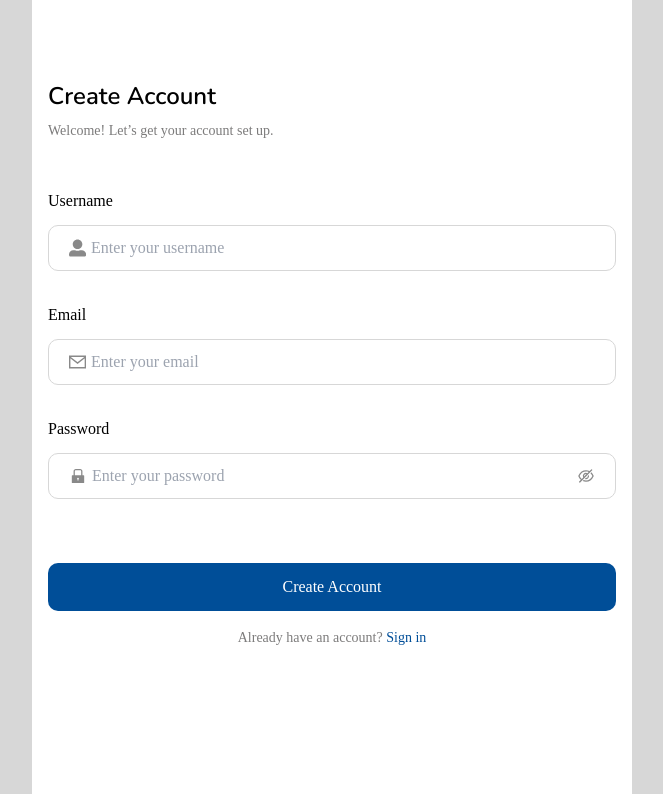
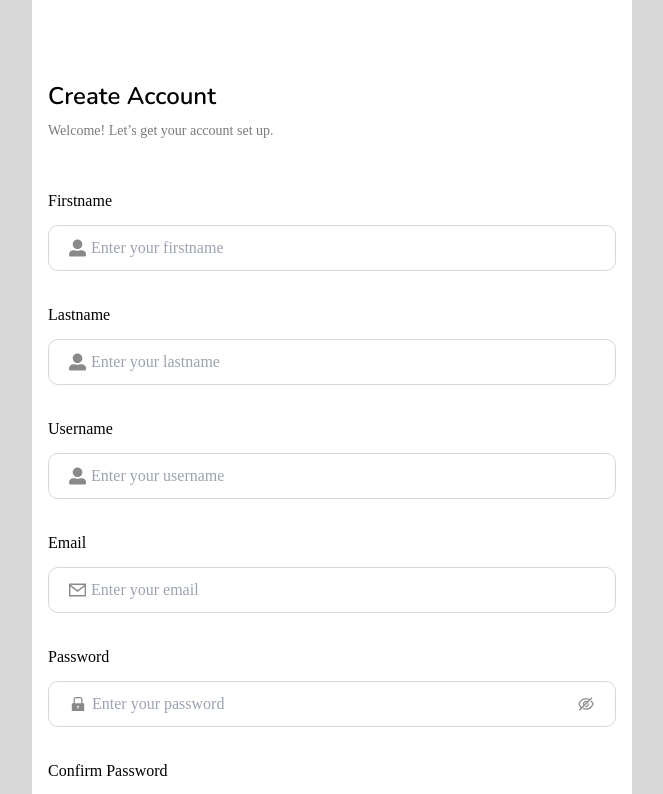
Before and after one commit to AmrShoukry/Simple_Media, a React (Vite) app in the folder simple_media-frontend/: page /register in a window 1280 px wide. Shown: the top 794 px of the page, without its empty margins (308-971 px from the left). Built offline with nearby package versions, Linux system fonts and the light colour scheme; a web font is replaced by a local one.

Commit message:
add authslice

```diff
--- a/simple_media-frontend/package.json
+++ b/simple_media-frontend/package.json
@@ -13,6 +13,7 @@
     "@reduxjs/toolkit": "^2.2.1",
     "@types/node": "^20.11.19",
     "@types/react-redux": "^7.1.33",
+    "axios": "^1.6.7",
     "react": "^18.2.0",
     "react-dom": "^18.2.0",
     "react-icons": "^5.0.1",
--- a/simple_media-frontend/src/app/store.ts
+++ b/simple_media-frontend/src/app/store.ts
@@ -1,9 +1,11 @@
 import { configureStore } from '@reduxjs/toolkit'
 import counterReducer from '@/features/counterSlice'
+import authReducer from '@/features/auth/authSlice'
 
 const store = configureStore({
   reducer: {
     counter: counterReducer,
+    auth: authReducer
   }
 })
 
--- /dev/null
+++ b/simple_media-frontend/src/features/auth/authService.ts
@@ -0,0 +1,30 @@
+import axios from "axios";
+
+type UserData = {
+  firstname: string;
+  lastname: string;
+  username: string;
+  email: string;
+  password: string;
+  passwordConfirm: string;
+}
+  // "proxy": "http://localhost:8000",
+
+
+const API_URL = 'http://localhost:8000/auth/signup'
+
+const register = async(userData: UserData)=> {
+  const res = await axios.post(API_URL, userData)
+
+  if(res.data){
+    localStorage.setItem('user', JSON.stringify(res.data))
+  }
+
+  return res.data
+}
+
+const authService = {
+  register
+}
+
+export default authService;
--- /dev/null
+++ b/simple_media-frontend/src/features/auth/authSlice.ts
@@ -0,0 +1,133 @@
+import { createSlice, createAsyncThunk, PayloadAction } from "@reduxjs/toolkit";
+import axios from "axios";
+import authService from "./authService";
+
+
+
+// get user from localstorage
+const user = JSON.parse(localStorage.getItem('user') as string)
+
+// type User = {
+//   email: string;
+//   password: string;
+// }
+
+type UserData = {
+  firstname: string;
+  lastname: string;
+  username: string;
+  email: string;
+  password: string;
+  passwordConfirm: string;
+}
+
+interface AuthState {
+  isSuccess: boolean;
+  isError: boolean;
+  user: UserData | null;
+  isLoading: boolean;
+  message: string;
+}
+
+const authState: AuthState = {
+  isError: false,
+  isSuccess: false,
+  user: user ? user : null,
+  isLoading: false,
+  message: ''
+}
+
+export const registerAsync = createAsyncThunk(
+  'auth/register',
+  async (user: UserData, thunkAPI)=> {
+    try {
+      return await authService.register(user)
+    } catch(error: any) {
+      const message =(error.res && error.res.data && error.res.data.message) || error.message || error.toString()
+      return thunkAPI.rejectWithValue(message)
+    }
+  })
+
+const authSlice = createSlice({
+  name: 'auth',
+  initialState: authState,
+  reducers: {
+    reset:(state: AuthState)=> {
+      state.isLoading = false,
+      state.isError = false,
+      state.isSuccess = false,
+      state.message = ''
+    }
+  },
+  extraReducers: (builder)=> {
+    builder
+      .addCase(registerAsync.pending, (state: AuthState)=> {
+        state.isLoading = true
+      })
+      .addCase(registerAsync.fulfilled, (state: AuthState, action: PayloadAction<UserData>)=> {
+        state.isLoading = false,
+        state.isSuccess = true,
+        state.user = action.payload
+      })
+      .addCase(registerAsync.rejected, (state: AuthState, action: PayloadAction<any>)=> {
+        state.isLoading = false,
+        state.isError = true,
+        state.isError = action.payload,
+        state.user = null
+      })
+  }
+})
+
+
+// interface AuthState {
+//   isUserAuthenticated: boolean;
+//   user: User | null;
+//   error: string | null;
+// }
+
+// const authState:AuthState = {
+//   isUserAuthenticated: false,
+//   user: null,
+//   error: null
+// }
+
+// export const userLoginAsync = createAsyncThunk(
+//   'auth/login',
+//   async(credentials: {email: string; password: string;}, { rejectWithValue })=> {
+//     try {
+//       const res = await fetch('http://localhost:8000/auth/login', {
+//         method: 'POST',
+//         headers: {
+//           'Content-Type': 'application/json',
+//         },
+//         body: JSON.stringify(credentials)
+//       })
+//       if (!res.ok) {
+//         const errorData = await res.json();
+//         return rejectWithValue(errorData.message);
+//       }
+//       const data = await res.json();
+//       return data;
+//     } catch(error) {
+//       return rejectWithValue('error occurred')
+//     }
+//   }
+// )
+
+// const authSlice = createSlice({
+//   name: 'auth',
+//   initialState: authState,
+//   reducers: {},
+//   extraReducers: (builder)=> {
+//     builder.addCase(userLoginAsync.fulfilled, (state: AuthState, action) => {
+//       state.isUserAuthenticated = true,
+//       state.user = action.payload.user,
+//       state.error = null
+//     })
+//   }
+// })
+
+
+export const { reset } = authSlice.actions
+
+export default authSlice.reducer
--- a/simple_media-frontend/src/pages/authentic8tn/Login.tsx
+++ b/simple_media-frontend/src/pages/authentic8tn/Login.tsx
@@ -1,7 +1,9 @@
 import React, { useState} from 'react';
+// import { useAppDispatch, useAppSelector } from '@/app/hooks';
 import { Link } from 'react-router-dom';
 import TextInput from '@/components/ui/input/TextInput';
 import Button from '@/components/ui/button/Button';
+// import { userLoginAsync } from '@/features/auth/authSlice';
 
 
 interface Props {
@@ -15,10 +17,21 @@ const Login: React.FC<Props> = () => {
     password: ''
   })
 
+  // const error  = useAppSelector(state => state.auth)
+
+  // const dispatch = useAppDispatch()
+
   const handInput =(e: React.ChangeEvent<HTMLInputElement>)=> {
     const name = (e.target as HTMLInputElement).name
     const value = (e.target as HTMLInputElement).value
     setInput(values => ({...values, [name]: value}))
+  }
+
+  const handleSubmit =( e: React.FormEvent<HTMLFormElement>)=> {
+    e.preventDefault()
+    // dispatch(userLoginAsync(input))
+    // console.log(error);
+
   }
 
   return (
@@ -27,7 +40,7 @@ const Login: React.FC<Props> = () => {
         <h3 className='text-black font-semibold text-2xl'>Sign In</h3>
         <p className='text-grey2 text-14 py-2'>Welcome back...</p>
 
-        <form className='mt-10 w-full'>
+        <form onSubmit={handleSubmit} className='mt-10 w-full'>
           <div>
             <TextInput
               placeholder="Enter your email"
--- a/simple_media-frontend/src/pages/authentic8tn/Register.tsx
+++ b/simple_media-frontend/src/pages/authentic8tn/Register.tsx
@@ -1,7 +1,10 @@
-import React, { useState} from 'react';
+import React, { useState, useEffect} from 'react';
 import { Link } from 'react-router-dom';
 import TextInput from '@/components/ui/input/TextInput';
 import Button from '@/components/ui/button/Button';
+import { useAppDispatch, useAppSelector } from '@/app/hooks';
+import { useNavigate } from 'react-router-dom';
+import { registerAsync, reset } from '@/features/auth/authSlice';
 
 
 interface Props {
@@ -11,25 +14,76 @@ interface Props {
 
 const Register: React.FC<Props> = () => {
 
+  const [firstname, setFirstname] = useState('')
+  const [lastname, setLastname] = useState('')
   const [username, setUsername] = useState('')
   const [email, setEmail] = useState('')
   const [password, setPassword] = useState('')
+  const [confirmPassword, setConfirmPassword] = useState('')
 
   const handleUsername =(e: React.ChangeEvent<HTMLInputElement>)=> {
     setUsername(e.target.value)
   }
+
   const handleEmail =(e: React.ChangeEvent<HTMLInputElement>)=> {
     setEmail(e.target.value)
   }
+
+  const handleFirstName =(e: React.ChangeEvent<HTMLInputElement>)=> {
+    setFirstname(e.target.value)
+  }
+
+  const handleLastname =(e: React.ChangeEvent<HTMLInputElement>)=> {
+    setLastname(e.target.value)
+  }
+
   const handlePassword =(e: React.ChangeEvent<HTMLInputElement>)=> {
     setPassword(e.target.value)
   }
 
-  // const handInput =(e: React.ChangeEvent<HTMLInputElement>)=> {
-  //   const { name, value } = e.target
-  //   setInput(prevInputs => ({...prevInputs, [name]: value}))
-  //   console.log(input.username)
-  // }
+  const handleConfirmPassword =(e: React.ChangeEvent<HTMLInputElement>)=> {
+    setConfirmPassword(e.target.value)
+  }
+
+
+  const navigate = useNavigate()
+
+  const dispatch = useAppDispatch()
+
+  const {user, isError, isLoading, isSuccess, message} = useAppSelector(state => state.auth)
+
+  useEffect(()=> {
+    if(isError){
+      console.log(message)
+    }
+    if(isSuccess || user){
+      navigate('/home')
+    }
+
+    dispatch(reset())
+  }, [user, isError, navigate, isSuccess, message])
+
+  const handleSubmit =(e: React.FormEvent<HTMLFormElement>)=> {
+    e.preventDefault()
+
+    if(password !== confirmPassword){
+      alert('password mismatch')
+    } else {
+      const userData = {
+        firstname,
+        lastname,
+        username,
+        email,
+        password,
+        passwordConfirm: confirmPassword
+      }
+      dispatch(registerAsync(userData))
+    }
+  }
+
+  if(isLoading){
+    return <span>loading...</span>
+  }
 
   return (
     <section className='mx-4'>
@@ -37,8 +91,30 @@ const Register: React.FC<Props> = () => {
         <h3 className='text-black font-semibold text-2xl'>Create Account</h3>
         <p className='text-grey2 text-14 py-2'>Welcome! Let’s get your account set up.</p>
 
-        <form className='mt-10 w-full'>
+        <form onSubmit={handleSubmit} className='mt-10 w-full'>
           <div>
+            <TextInput
+              placeholder="Enter your firstname"
+              type="text"
+              name='fname'
+              value={firstname}
+              handleInput={handleFirstName}
+              inputId="fname"
+              label="firstname"
+           />
+          </div>
+          <div className='mt-8'>
+            <TextInput
+              placeholder="Enter your lastname"
+              type="text"
+              name='lname'
+              value={lastname}
+              handleInput={handleLastname}
+              inputId="lname"
+              label="Lastname"
+           />
+          </div>
+          <div className='mt-8'>
             <TextInput
               placeholder="Enter your username"
               type="text"
@@ -72,6 +148,17 @@ const Register: React.FC<Props> = () => {
               label="Password"
             />
           </div>
+          <div className='mt-8'>
+            <TextInput
+              placeholder="Enter your password"
+              type="password"
+              name='password2'
+              value={confirmPassword}
+              handleInput={handleConfirmPassword}
+              inputId="password2"
+              label="Confirm Password"
+            />
+          </div>
           <div className='mt-16'>
             <Button btnTitle='Create Account' />
           </div>
```
Also changed, not shown: 2 other files (tests, documents, lock files or other folders).
